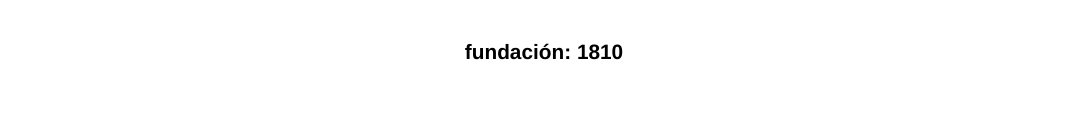
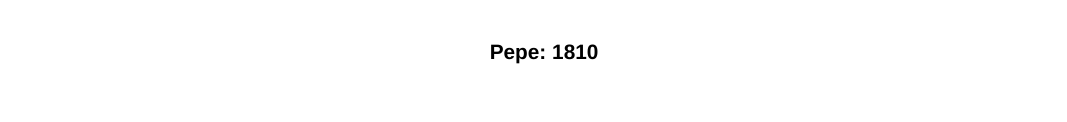
Before and after one commit to vaadri/JsonEjemplo, a plain HTML site: page public_html/index.html in a window 1280 px wide. Shown: the part 154-276 px from the top of the page, without its empty margins (96-1163 px from the left). Drawn offline with Linux system fonts and the light colour scheme.

Commit message:
Agregué comentarios

```diff
--- a/public_html/index.html
+++ b/public_html/index.html
@@ -22,17 +22,38 @@
         </section>
 
         <script>
-            /* guardo en dos variables la referencia a los elementos
-             header y section del documento html */
+            /* guardo en dos variables la referencia a los
+             * elementos
+             * header y section del documento html */
             var header = document.querySelector('header');
             var section = document.querySelector('section');
+
+            /*requestURL es simplemente una cadena
+             * con la dirección del recurso. En este caso un
+             * JSON
+             */
             var requestURL = 'http://localhost:8383/jsonejemplo/exponentes_1.json';
+
+            //Intancio un objeto de la clase XMLHttpRequest
             var request = new XMLHttpRequest();
+
+            /*Llamo al método open y paso por por parámetro
+             * Los argumentos 'GET' del protocolo HTTP
+             * y la dirección del recurso
+             */
             request.open('GET', requestURL);
+
+            //Le indico que lo que recibe lo trate como JSON
             request.responseType = 'json';
+
+            //envío la petición
             request.send();
-            request.onload = function () {
+
+            //Cuando el recurso está cargado:
+            request.onload = function() {
+                //almaceno el JSON en linea
                 var linea = request.response;
+                //Llamo a dos funciones que paso a definir
                 completaHeader(linea);
                 muestraExponentes(linea);
             }
@@ -42,11 +63,11 @@
                 if (jsonObj['linea']) {
                     miH1.textContent = 'línea ' + jsonObj['linea'];
                 } else {
-                    miH1.textContent = ''
+                    miH1.textContent = '';
                 }
                 header.appendChild(miH1);
                 var miPara = document.createElement('p');
-                miPara.textContent = 'fundación: ' + jsonObj['fundacion'];
+                miPara.textContent = 'Pepe: ' + jsonObj['fundacion'];
                 header.appendChild(miPara);
             }
 
```
